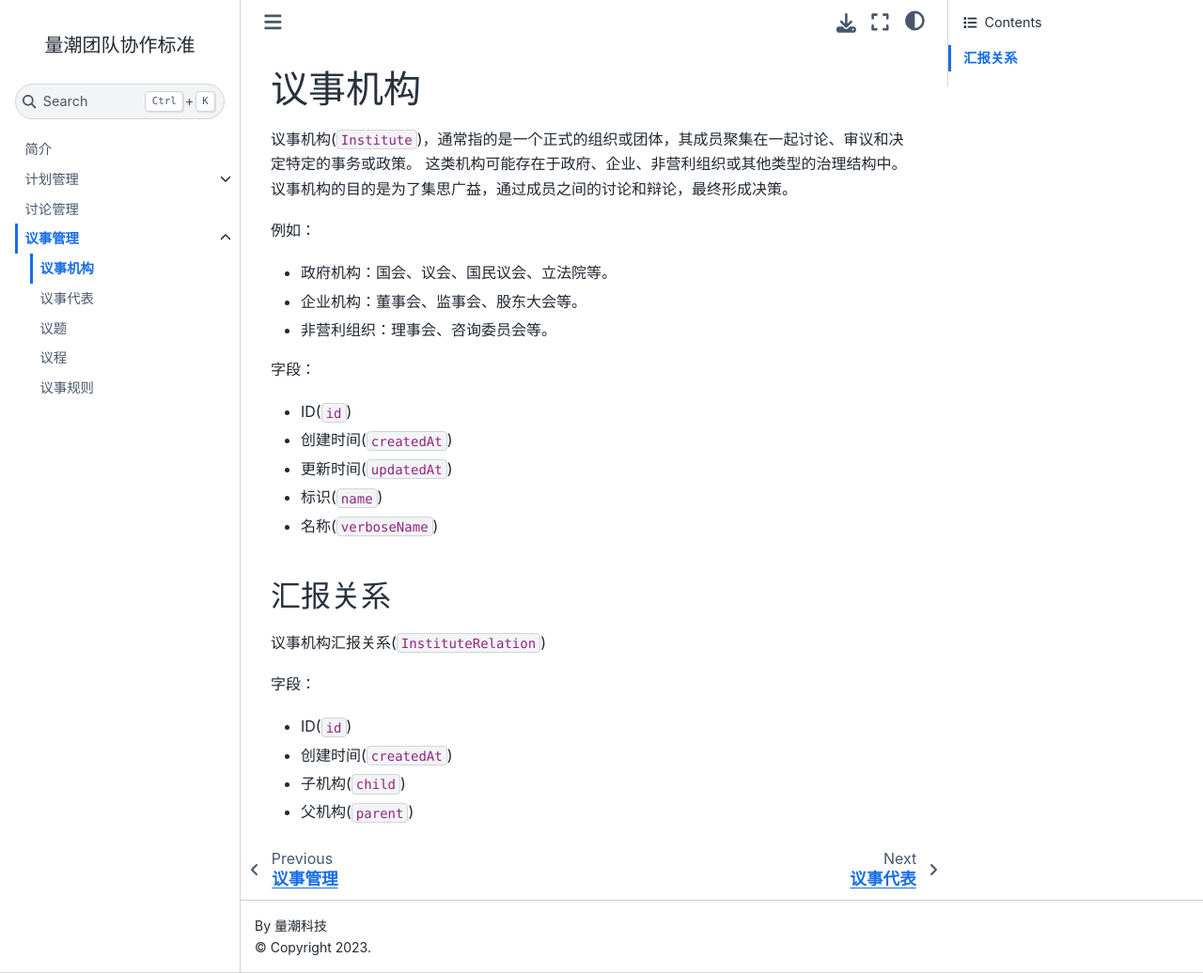
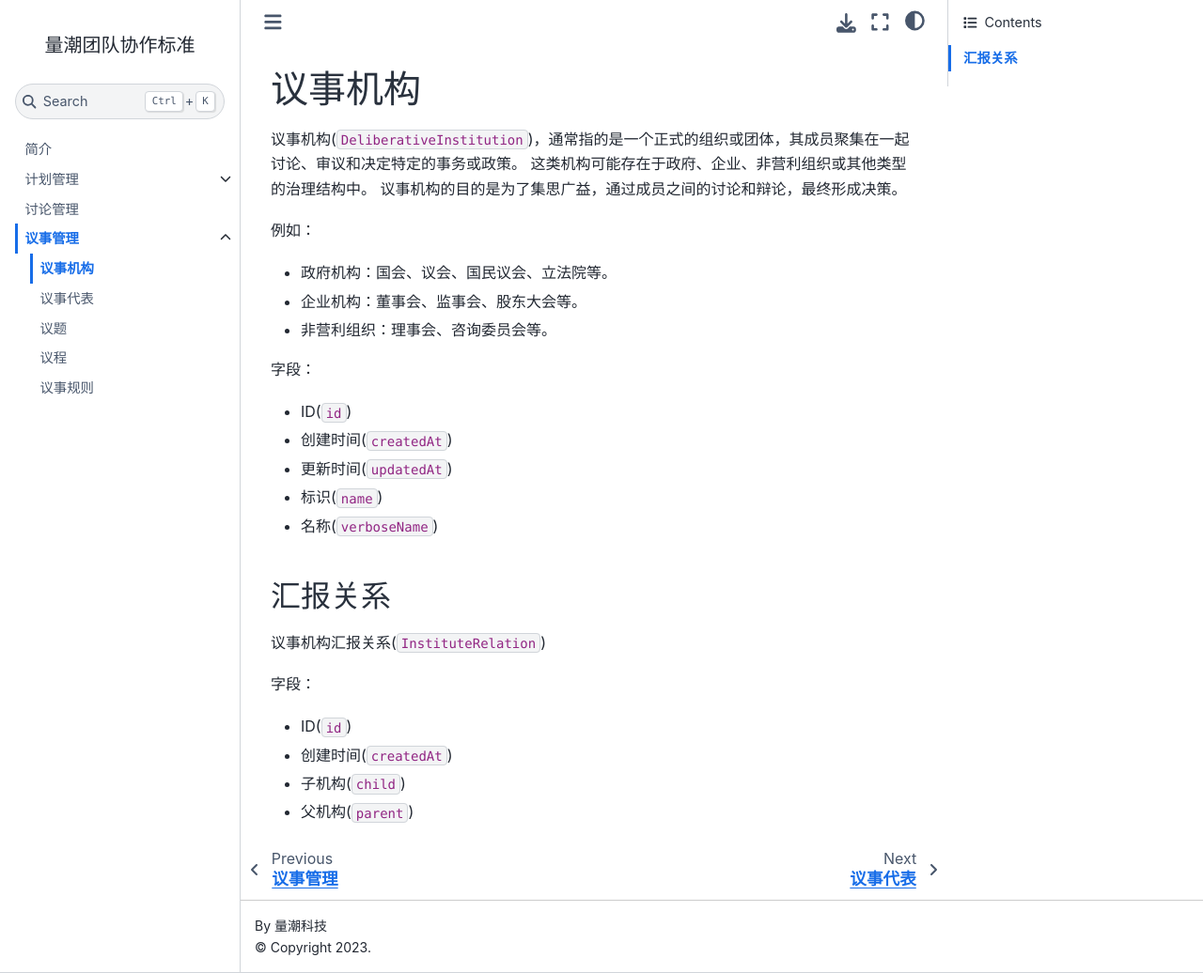
Before and after one commit to quanttide/quanttide-specification-of-collaboration, a Jupyter Book: the page built from deliberation/institution.md, in a window 1280 px wide and 1036 px high. Shown: the whole window at 94% size. Built offline with Jupyter Book 1.0.4 settings and Sphinx 7.4.7 and the Sphinx Book theme 1.1.4, drawn with Linux system fonts in a browser that asks for light colours.

Commit message:
fix: 修正议事机构英文名

```diff
--- a/_toc.yml
+++ b/_toc.yml
@@ -7,7 +7,7 @@ chapters:
   - file: discussion/README.md
   - file: deliberation/README.md
     sections:
-      - file: deliberation/institute.md
+      - file: deliberation/institution.md
       - file: deliberation/representative.md
       - file: deliberation/issue.md
       - file: deliberation/agenda.md
--- a/deliberation/institute.md
+++ b/deliberation/institution.md
@@ -1,6 +1,6 @@
 # 议事机构
 
-议事机构(`Institute`)，通常指的是一个正式的组织或团体，其成员聚集在一起讨论、审议和决定特定的事务或政策。
+议事机构(`DeliberativeInstitution`)，通常指的是一个正式的组织或团体，其成员聚集在一起讨论、审议和决定特定的事务或政策。
 这类机构可能存在于政府、企业、非营利组织或其他类型的治理结构中。
 议事机构的目的是为了集思广益，通过成员之间的讨论和辩论，最终形成决策。
 
```
